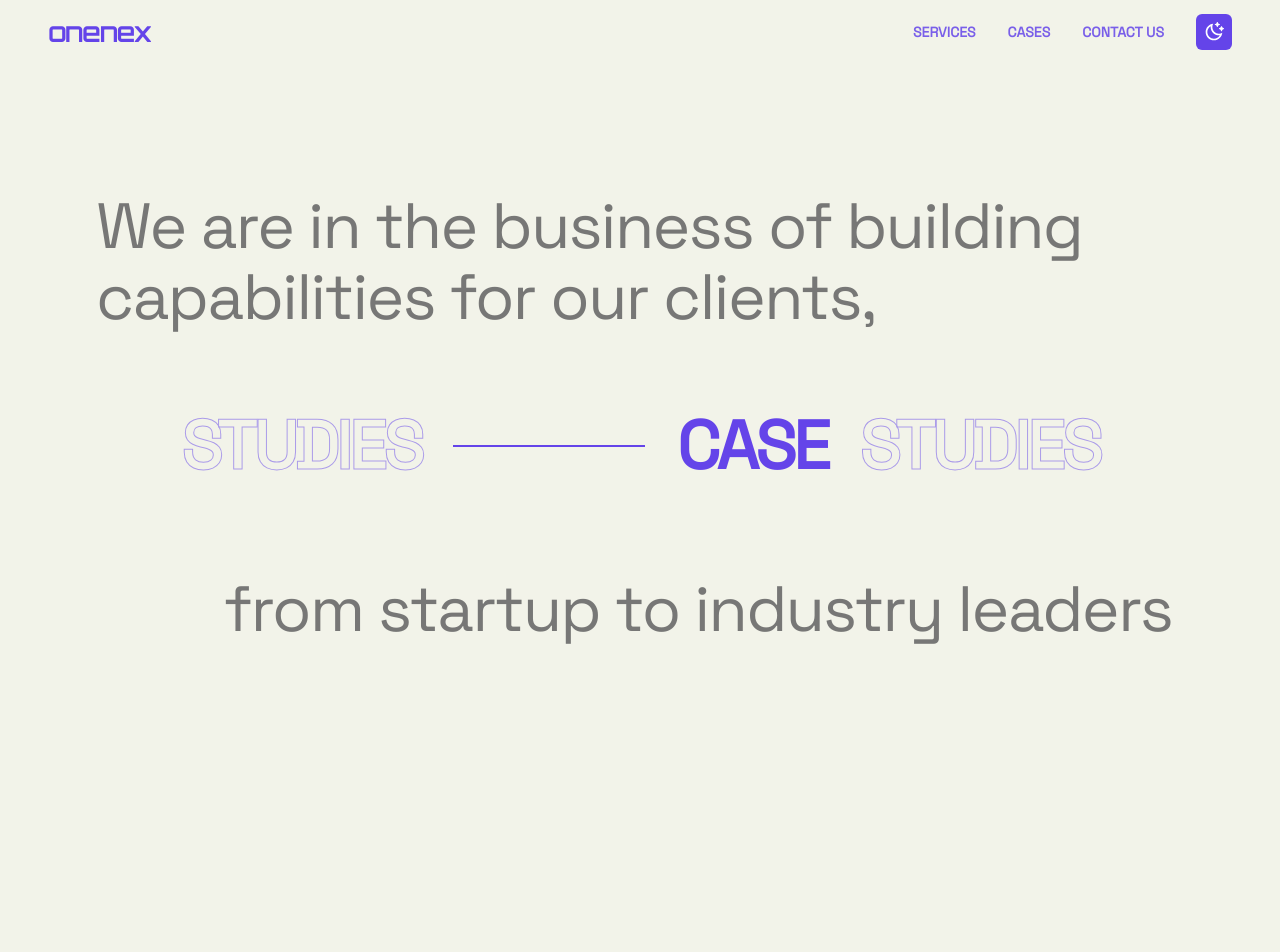
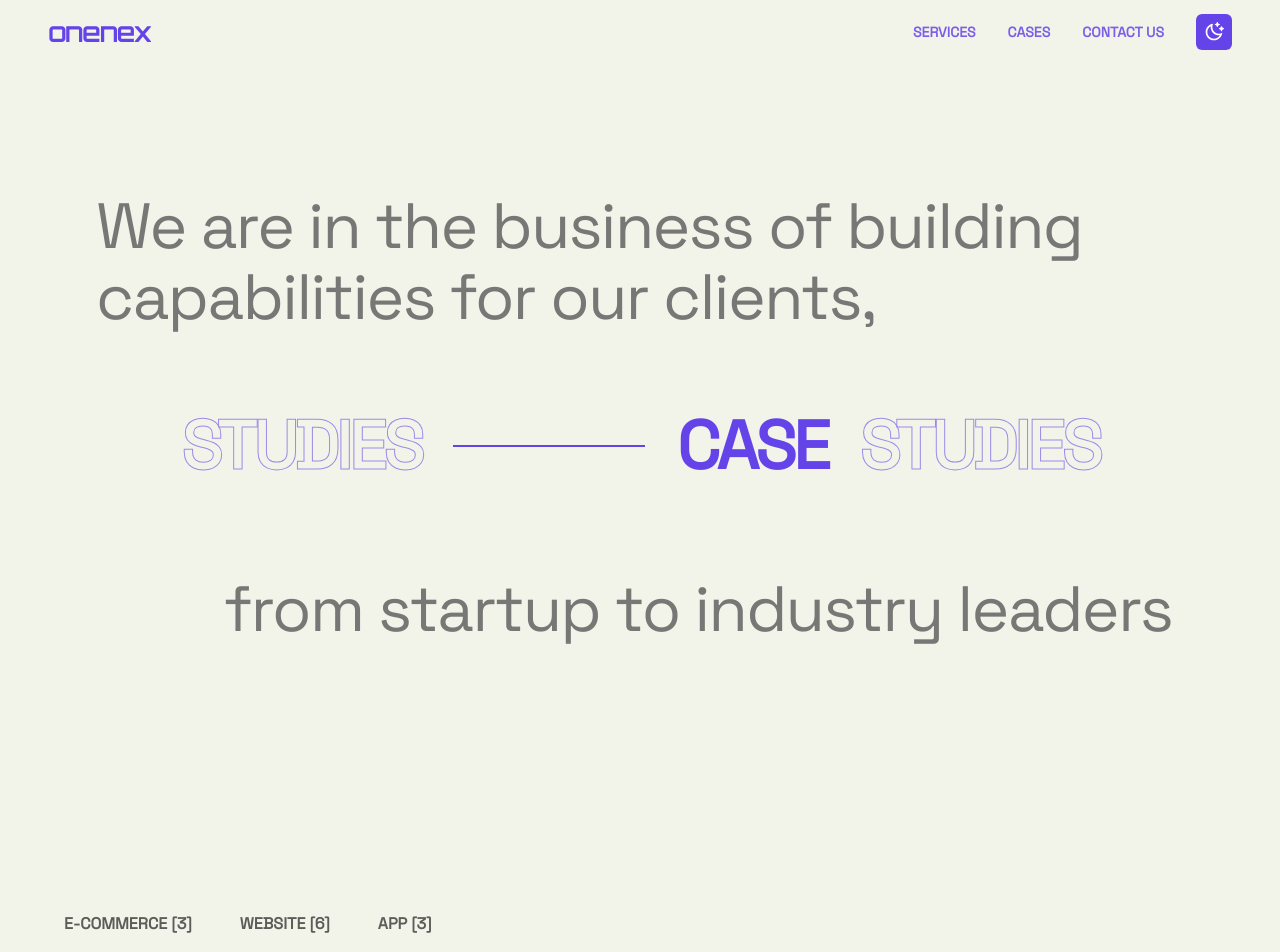
Before and after one commit to kaungmyatkyawtiti/nuranext-assignment, a Next.js app: page / in a window 1280 px wide. Shown: the top 952 px of the page. Built offline with nearby package versions, Linux system fonts and the light colour scheme.

Commit message:
feat: update page layout and add contact CTA button

```diff
--- a/app/globals.css
+++ b/app/globals.css
@@ -181,6 +181,12 @@
   @apply text-destructive ml-0.5 mt-1 text-[14px] whitespace-nowrap overflow-x-auto;
 }
 
+@utility fancy-title {
+  @apply shrink-0 font-bold uppercase text-transparent leading-none;
+
+  -webkit-text-stroke: 1px var(--brand-primary);
+  opacity: 0.6;
+}
 
 @layer components {
   header {
--- a/app/page.tsx
+++ b/app/page.tsx
@@ -1,10 +1,12 @@
 import BrandManifesto from "@/components/BrandManifesto";
+import CasesGrid from "@/components/CaseGrid";
 import ContactHero from "@/components/ContactHero";
 
 export default function HomePage() {
   return (
     <>
       <BrandManifesto />
+      <CasesGrid />
       <ContactHero />
     </>
   );
--- a/components/BrandManifesto.tsx
+++ b/components/BrandManifesto.tsx
@@ -10,16 +10,16 @@ const BrandManifesto = () => {
 
         {/* Scrolling text row */}
         <div className="flex-center gap-4 md:gap-8 my-8 md:my-16 w-full overflow-visible whitespace-nowrap">
-          <span className="shrink-0 text-[clamp(2rem,6vw,4.2rem)] font-bold uppercase tracking-tighter text-transparent manifesto-stroke-text">
+          <h2 className="fancy-title text-[clamp(2rem,6vw,4.2rem)] tracking-tighter">
             STUDIES
-          </span>
+          </h2>
           <div className="shrink-0 h-0.5 w-12 md:w-48 bg-brand-primary"></div>
-          <span className="shrink-0 text-[clamp(2rem,6vw,4.2rem)] font-bold uppercase tracking-tighter text-brand-primary">
+          <h2 className="shrink-0 text-[clamp(2rem,6vw,4.2rem)] font-bold uppercase tracking-tighter text-brand-primary">
             CASE
-          </span>
-          <span className="shrink-0 text-[clamp(2rem,6vw,4.2rem)] font-bold uppercase tracking-tighter text-transparent manifesto-stroke-text">
+          </h2>
+          <h2 className="fancy-title text-[clamp(2rem,6vw,4.2rem)] tracking-tighter">
             STUDIES
-          </span>
+          </h2>
         </div>
 
         {/* Subtext */}
--- /dev/null
+++ b/components/ContactCTA.tsx
@@ -0,0 +1,19 @@
+import { cn } from "@/lib/utils";
+import { RiArrowRightLongLine } from "@remixicon/react";
+import Link from "next/link";
+
+interface ContactCTAProps {
+  className?: string;
+}
+
+export default function ContactCTA({ className }: ContactCTAProps) {
+  return (
+    <Link
+      href={"/contact"}
+      className={cn("primary-btn mt-10", className)}
+    >
+      GET IN TOUCH
+      <RiArrowRightLongLine />
+    </Link>
+  )
+}
--- a/components/ContactHero.tsx
+++ b/components/ContactHero.tsx
@@ -1,5 +1,4 @@
-import { RiArrowRightLongLine } from "@remixicon/react";
-import Link from "next/link";
+import ContactCTA from "./ContactCTA";
 
 const ContactHero = () => {
   return (
@@ -13,13 +12,7 @@ const ContactHero = () => {
           {`Let's talk about`} <br /> your project.
         </h1>
 
-        <Link
-          href={"/contact"}
-          className="primary-btn mt-10"
-        >
-          GET IN TOUCH
-          <RiArrowRightLongLine />
-        </Link>
+        <ContactCTA />
       </div>
     </section>
   );
--- a/components/Footer.tsx
+++ b/components/Footer.tsx
@@ -3,10 +3,10 @@ import {
   WE_OFFER_LINKS,
   WE_ONENEX_LINKS
 } from "@/constants";
-import { RiArrowRightLongLine } from "@remixicon/react";
 import Link from "next/link";
 import FooterColumn from "./FooterColumn";
 import Logo from "./Logo";
+import ContactCTA from "./ContactCTA";
 
 const Footer = () => {
   const currentYear = new Date().getFullYear();
@@ -18,10 +18,8 @@ const Footer = () => {
         <h2 className="text-[clamp(1.5rem,6vw,3.75rem)] font-bold uppercase leading-tight text-primary-blue dark:text-white">
           We are your partner for <br /> innovation & growth
         </h2>
-        <button className="primary-btn w-auto">
-          GET IN TOUCH
-          <RiArrowRightLongLine size={22} />
-        </button>
+
+        <ContactCTA className="w-auto" />
       </div>
 
       <div className="w-full">
```
